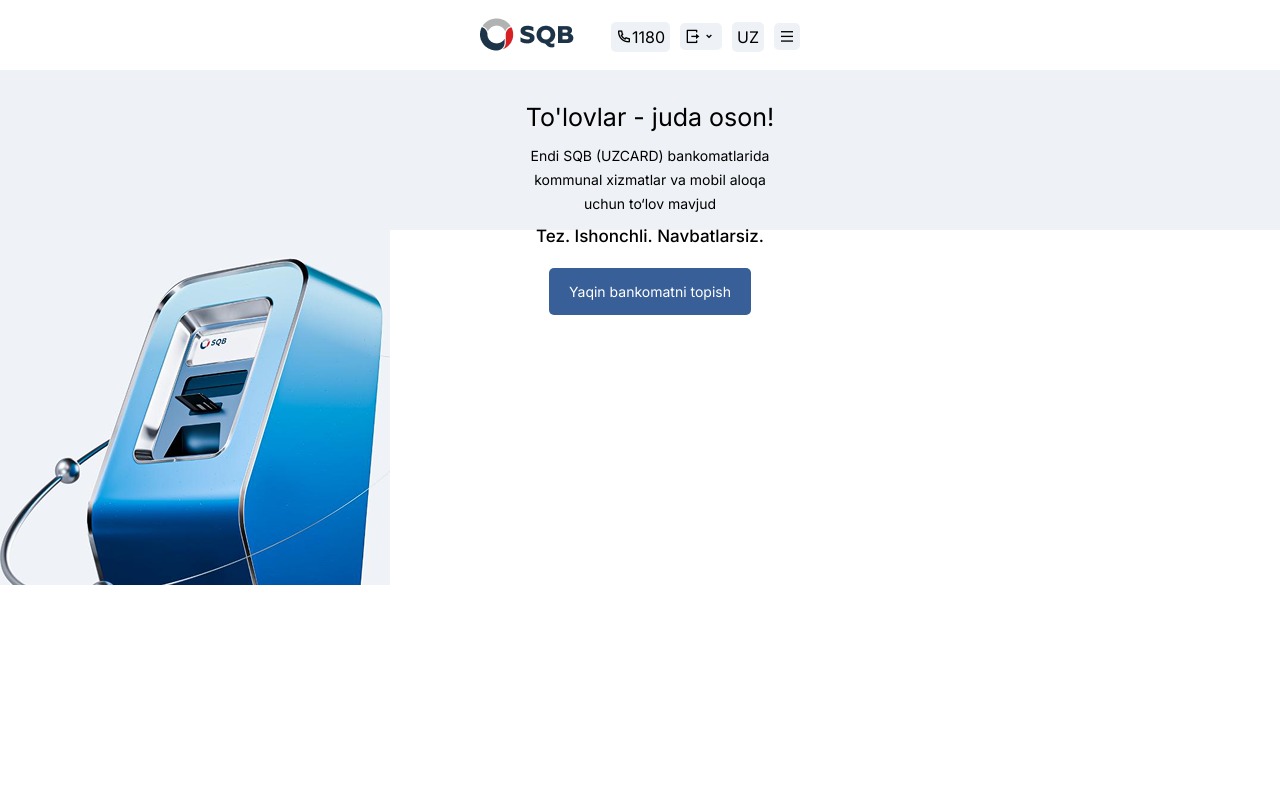
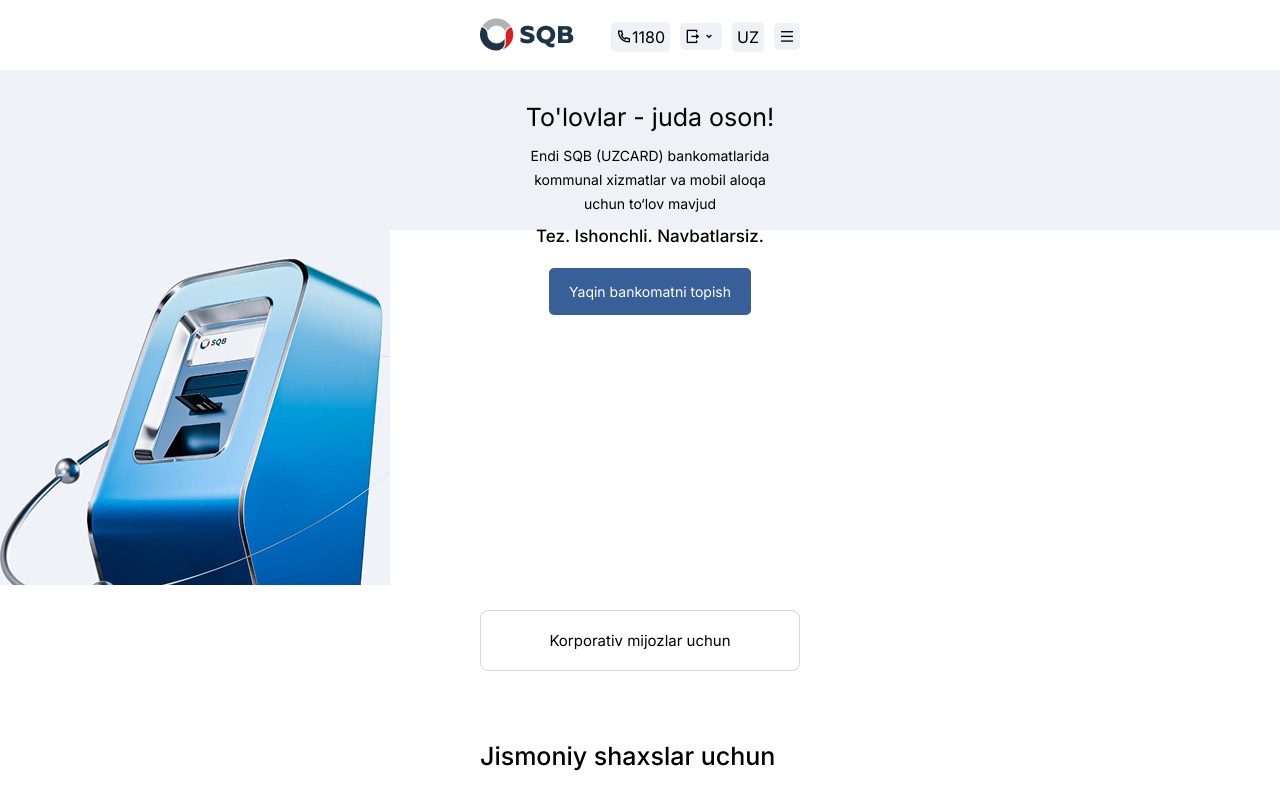
Before and after one commit to Sayfullayevv/sqb-clone, a React (Create React App) app: page / in a window 1280 px wide. Shown: the top 788 px of the page. Built offline with nearby package versions, Linux system fonts and the light colour scheme.

Commit message:
mini-change

```diff
--- a/src/Components/Header/Header.scss
+++ b/src/Components/Header/Header.scss
@@ -51,7 +51,7 @@
   .header-bg {
     background: url("../../assets/Image.png");
     background-repeat: no-repeat;
-    height: 70vh;
+    height: 380px;
     width: 100%;
   }
 
```
